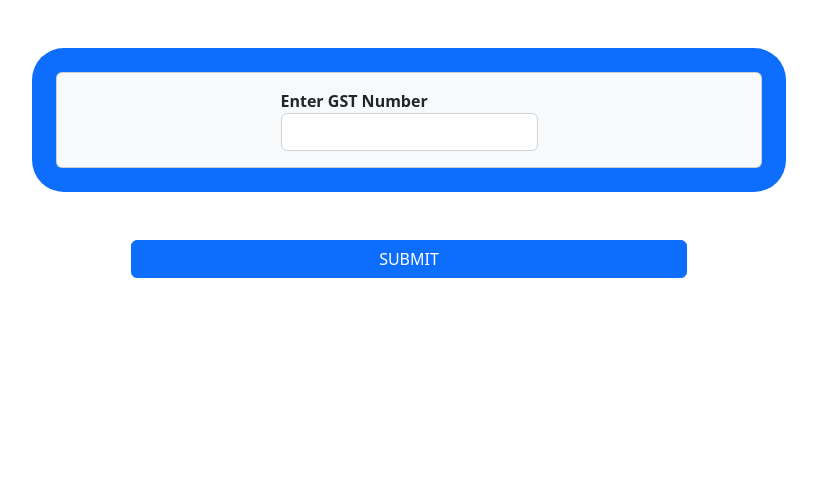
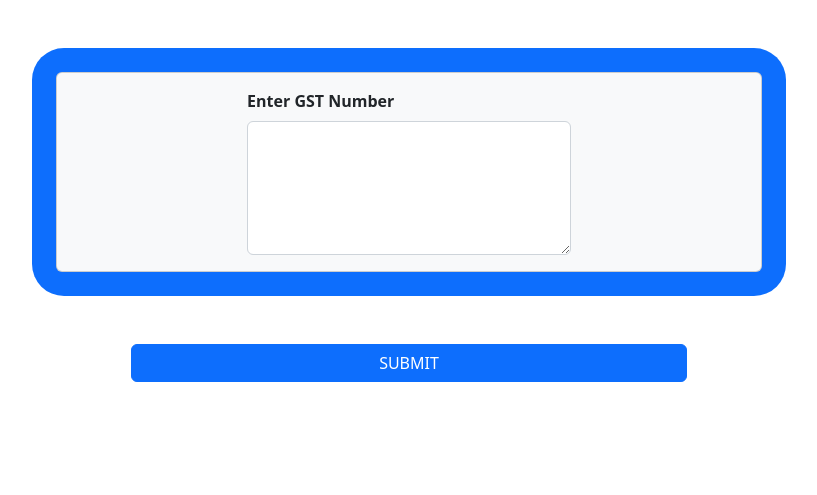
Before and after one commit to Pumpkin-cod/efficient_apps, a Django app: page /gst/gst_number_check in a window 1280 px wide. Shown: the part 56-551 px from the top of the page, without its empty margins (231-1048 px from the left). Run offline with Django 4.2, Linux system fonts and the light colour scheme.

Commit message:
changes the gstchecknumber input to textarea

```diff
--- a/templates/gst/check_number.html
+++ b/templates/gst/check_number.html
@@ -46,11 +46,13 @@
         <div class="row sectionTwo_gst_chck_num bg-primary mt-5 p-4 rounded-5">
             <div class="card bg-light">
                 <div class="card-body">
-                    <div>
+                    <div class="col-6">
                         <div>
                             <label for="GST">Enter GST Number</label>
                         </div>
-                        <input type="text" class="form-control" id="GST">
+                        <div class="form-group mt-2">
+                            <textarea class="form-control" rows="5" id="GST"></textarea>
+                        </div>
                     </div>
                 </div>
             </div>
```
